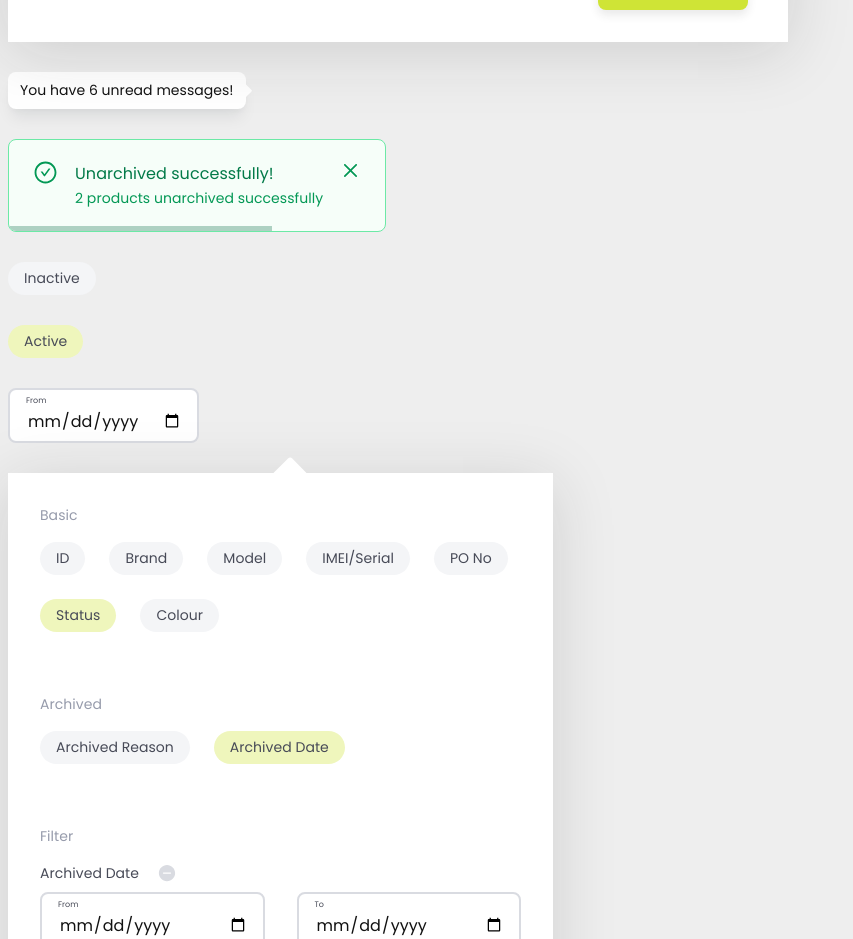
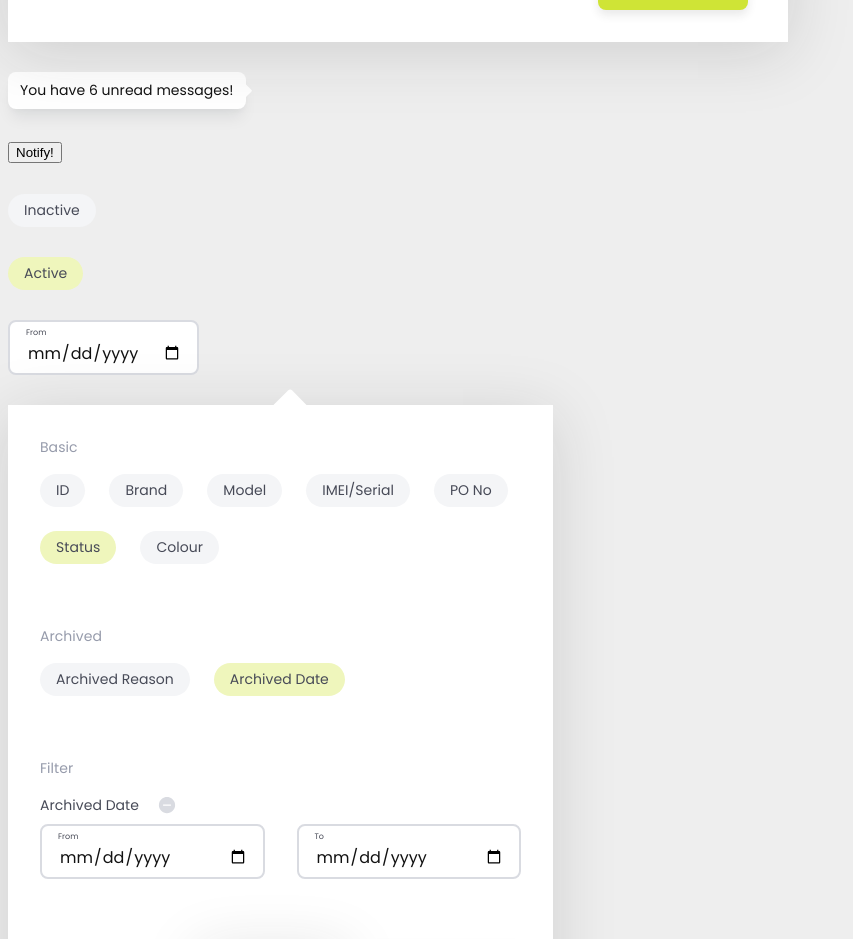
Before and after one commit to DevSenpai09/qfo-up-tu, a React app: page / in a window 1280 px wide. Shown: the part 977-1916 px from the top of the page, without its empty margins (0-853 px from the left). Built offline with nearby package versions, Linux system fonts and the light colour scheme; the HTML template or start-up script is replaced by a standard one.

Commit message:
used react toastify

```diff
--- a/src/components/AlertBox.jsx
+++ b/src/components/AlertBox.jsx
@@ -1,17 +1,30 @@
 import "../styles/AlertBox.css";
+import { ToastContainer, toast } from "react-toastify";
+import "react-toastify/dist/ReactToastify.css";
 import { AiOutlineCheckCircle } from "react-icons/ai";
 import { CgClose } from "react-icons/cg";
 
 const AlertBox = ({ title, message }) => {
-  return (
-    <div className="alert-box">
-      <AiOutlineCheckCircle className="alert-box__icon alert-box__check-icon" />
+  const CloseButton = ({ closeToast }) => (
+    <CgClose className="alert-box__icon" onClick={closeToast} />
+  );
+
+  const notify = () =>
+    toast(
       <div className="alert-box__details">
         <h4 className="alert-box__details__title">{title}</h4>
         <p className="alert-box__details__text">{message}</p>
-      </div>
-      <span className="alertbox-box__loader" style={{ width: "70%" }}></span>
-      <CgClose className="alert-box__icon" />
+      </div>,
+      {
+        icon: (
+          <AiOutlineCheckCircle className="alert-box__icon alert-box__check-icon" />
+        ),
+      }
+    );
+  return (
+    <div>
+      <button onClick={notify}>Notify!</button>
+      <ToastContainer closeButton={CloseButton} />
     </div>
   );
 };
--- a/src/index.css
+++ b/src/index.css
@@ -1,3 +1,7 @@
+:root {
+  --toastify-color-progress-light: #add1c2;
+}
+
 body {
   font-family: "Poppins";
   background-color: #eee;
@@ -6,3 +10,19 @@ body {
 h1 {
   text-align: center;
 }
+
+.Toastify__toast-theme--light {
+  background: #f6fef9;
+  border: 1px solid #6ce9a6;
+  padding: 20px 24px;
+  width: 540px;
+}
+
+.Toastify__toast-body {
+  align-items: flex-start;
+  padding: 0;
+}
+
+.Toastify__toast-container--top-right {
+  right: 15.5em;
+}
--- a/src/pages/AP.jsx
+++ b/src/pages/AP.jsx
@@ -36,7 +36,7 @@ const AP = () => {
         <ToolTip />
         <AlertBox
           title="Unarchived successfully!"
-          message="2 products unarchived successfully"
+          message="3 Products have been changed to Status “Waiting test” successfully!"
         />
         <Tags text="Inactive" />
         <Tags text="active" active />
--- a/src/styles/AlertBox.css
+++ b/src/styles/AlertBox.css
@@ -1,18 +1,3 @@
-.alert-box {
-  display: flex;
-  background: #f6fef9;
-  border: 1px solid #6ce9a6;
-  border-radius: 8px;
-  padding: 20px 24px;
-  width: max-content;
-  position: relative;
-  overflow: hidden;
-}
-
-.alert-box__details {
-  margin: 0 17px;
-}
-
 .alert-box__details__title {
   margin: 0;
   font-weight: 500;
@@ -32,7 +17,7 @@
 }
 
 .alert-box__icon {
-  font-size: 21px;
+  font-size: 20px;
   color: #039855;
 }
 
```
